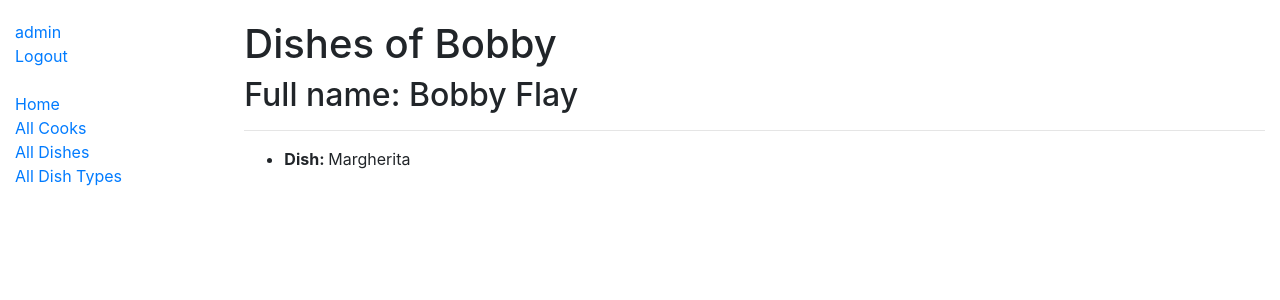
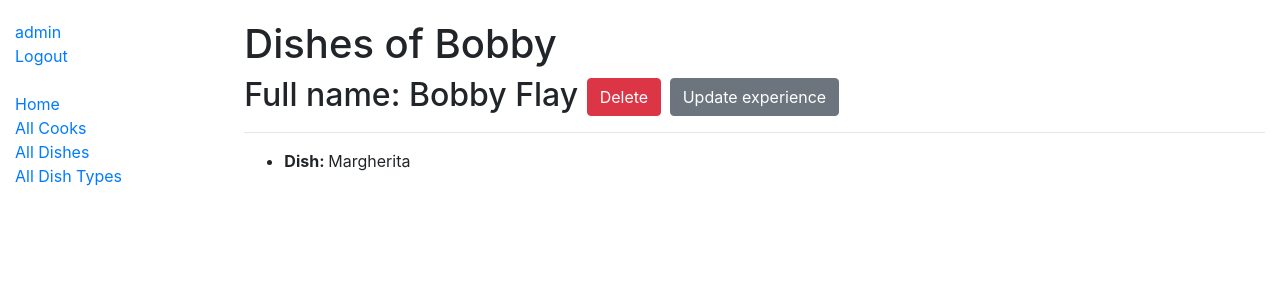
Before and after one commit to pavlo-kapitanets/restaurant-kitchen-service, a Django app: page /restaurant/cooks/6/ in a window 1280 px wide. Shown: the top 300 px of the page. Run offline with Django 4.2, Linux system fonts and the light colour scheme; a user stored in the database is signed in; data comes from the database, SQL or seed files in the repository.

Commit message:
Add delete/update buttons to cook_detail page

```diff
--- a/templates/restaurant/cook_detail.html
+++ b/templates/restaurant/cook_detail.html
@@ -3,7 +3,16 @@
 {% block content %}
   <div class="ml-3">
   <h1>Dishes of {{ cook.username }}</h1>
-  <h2>Full name: {{ cook.first_name }} {{ cook.last_name }}</h2>
+  <h2>
+    Full name: {{ cook.first_name }} {{ cook.last_name }}
+    <a href="{% url 'restaurant:cook-delete' pk=cook.id %}" class="btn btn-danger link-to-page">
+      Delete
+    </a>
+
+    <a href="{% url 'restaurant:cook-update' pk=cook.id %}" class="btn btn-secondary link-to-page">
+      Update experience
+    </a>
+  </h2>
   {% for dish in cook.dishes.all %}
     <hr>
     <ul>
--- a/templates/restaurant/cook_form.html
+++ b/templates/restaurant/cook_form.html
@@ -2,7 +2,7 @@
 {% load crispy_forms_filters %}
 
 {% block content %}
-  <h1>{{ object|yesno:"Update,Create" }} Cook</h1>
+  <h1>{{ object|yesno:"Update,Create" }} {{ cook.username }}</h1>
 
   <form action="" method="post" novalidate>
     {% csrf_token %}
```
